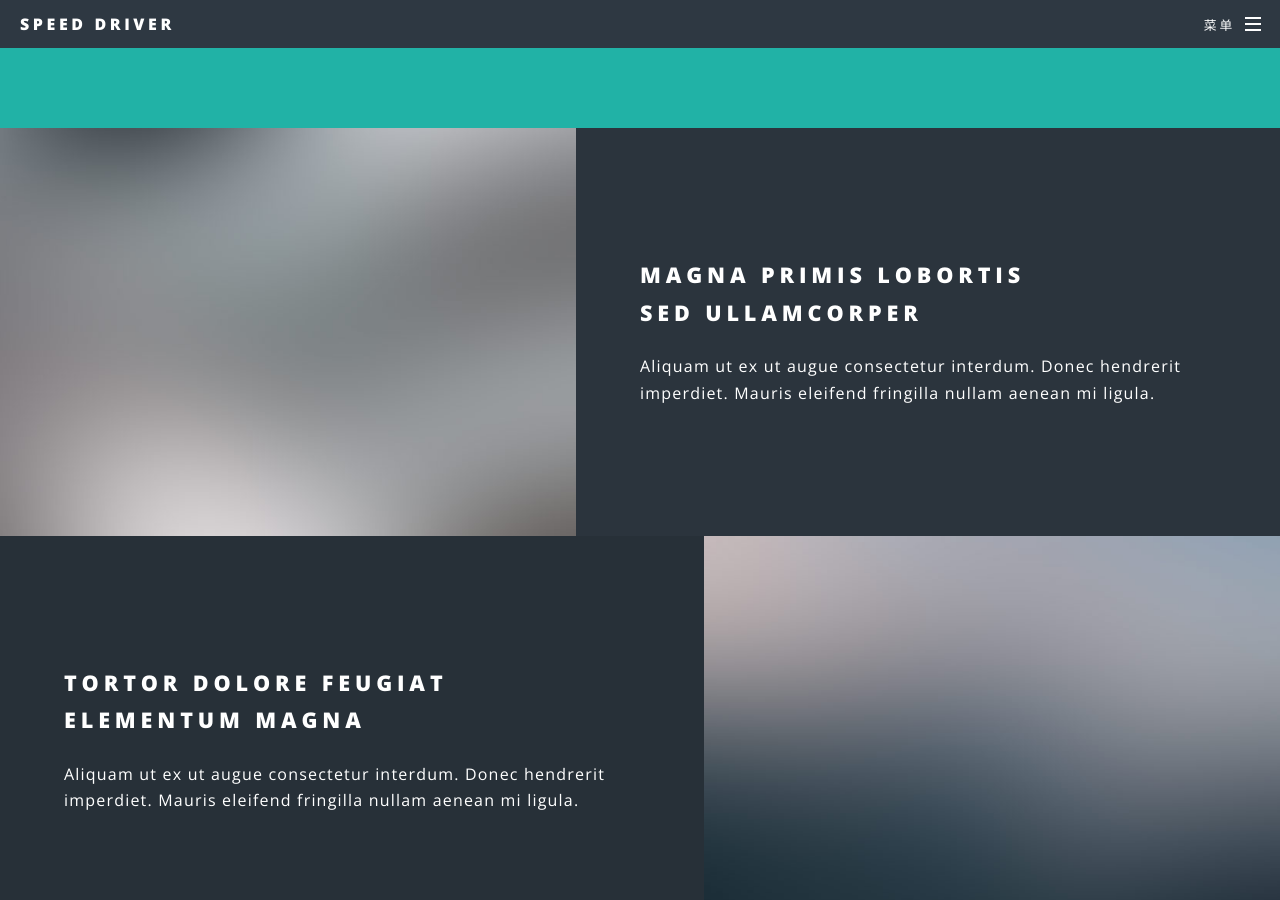
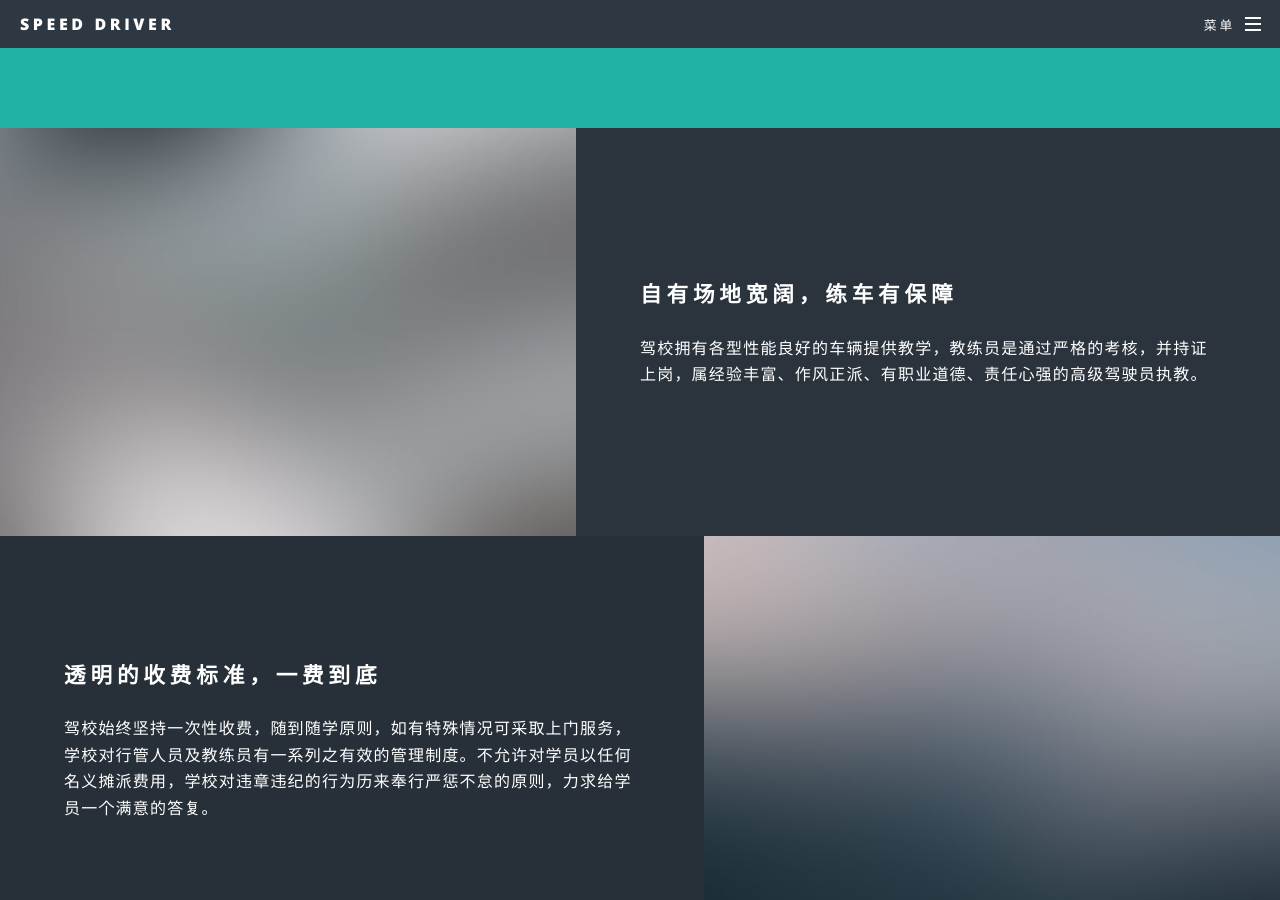
Before and after one commit to speed-driver/speed-driver.github.io, a Jekyll site: the page built from index.html, in a window 1280 px wide and 900 px high, scrolled down 1293 px. Built offline with Jekyll 4.4.1, drawn with Linux system fonts in a browser that asks for light colours; some of the changed text lies outside the part shown.

Commit message:
update
update

```diff
--- a/index.html
+++ b/index.html
@@ -34,23 +34,20 @@
 					<section id="two" class="wrapper alt style2">
 						<section class="spotlight">
 							<div class="image"><img src="images/pic01.jpg" alt="" /></div><div class="content">
-								<h2>Magna primis lobortis<br />
-								sed ullamcorper</h2>
-								<p>Aliquam ut ex ut augue consectetur interdum. Donec hendrerit imperdiet. Mauris eleifend fringilla nullam aenean mi ligula.</p>
+								<h2>自有场地宽阔，练车有保障</h2>
+								<p>驾校拥有各型性能良好的车辆提供教学，教练员是通过严格的考核，并持证上岗，属经验丰富、作风正派、有职业道德、责任心强的高级驾驶员执教。</p>
 							</div>
 						</section>
 						<section class="spotlight">
 							<div class="image"><img src="images/pic02.jpg" alt="" /></div><div class="content">
-								<h2>Tortor dolore feugiat<br />
-								elementum magna</h2>
-								<p>Aliquam ut ex ut augue consectetur interdum. Donec hendrerit imperdiet. Mauris eleifend fringilla nullam aenean mi ligula.</p>
+								<h2>透明的收费标准，一费到底</h2>
+								<p>驾校始终坚持一次性收费，随到随学原则，如有特殊情况可采取上门服务，学校对行管人员及教练员有一系列之有效的管理制度。不允许对学员以任何名义摊派费用，学校对违章违纪的行为历来奉行严惩不怠的原则，力求给学员一个满意的答复。</p>
 							</div>
 						</section>
 						<section class="spotlight">
 							<div class="image"><img src="images/pic03.jpg" alt="" /></div><div class="content">
-								<h2>Augue eleifend aliquet<br />
-								sed condimentum</h2>
-								<p>Aliquam ut ex ut augue consectetur interdum. Donec hendrerit imperdiet. Mauris eleifend fringilla nullam aenean mi ligula.</p>
+								<h2>专业的教练团队，绝不弄虚作假</h2>
+								<p>驾校以雄厚的师资力量、优越的办学条件、成功的办学经验、科学的教学管理、一流的服务质量赢得了广大学员及各界的好评。我们欢迎有志于汽车驾驭的朋友来学校报名学习。</p>
 							</div>
 						</section>
 					</section>
@@ -59,7 +56,7 @@
 					<section id="three" class="wrapper style3 special">
 						<div class="inner">
 							<header class="major">
-								<h2>Accumsan mus tortor nunc aliquet</h2>
+								<h2>增值服务</h2>
 								<p>Aliquam ut ex ut augue consectetur interdum. Donec amet imperdiet eleifend<br />
 								fringilla tincidunt. Nullam dui leo Aenean mi ligula, rhoncus ullamcorper.</p>
 							</header>
```
